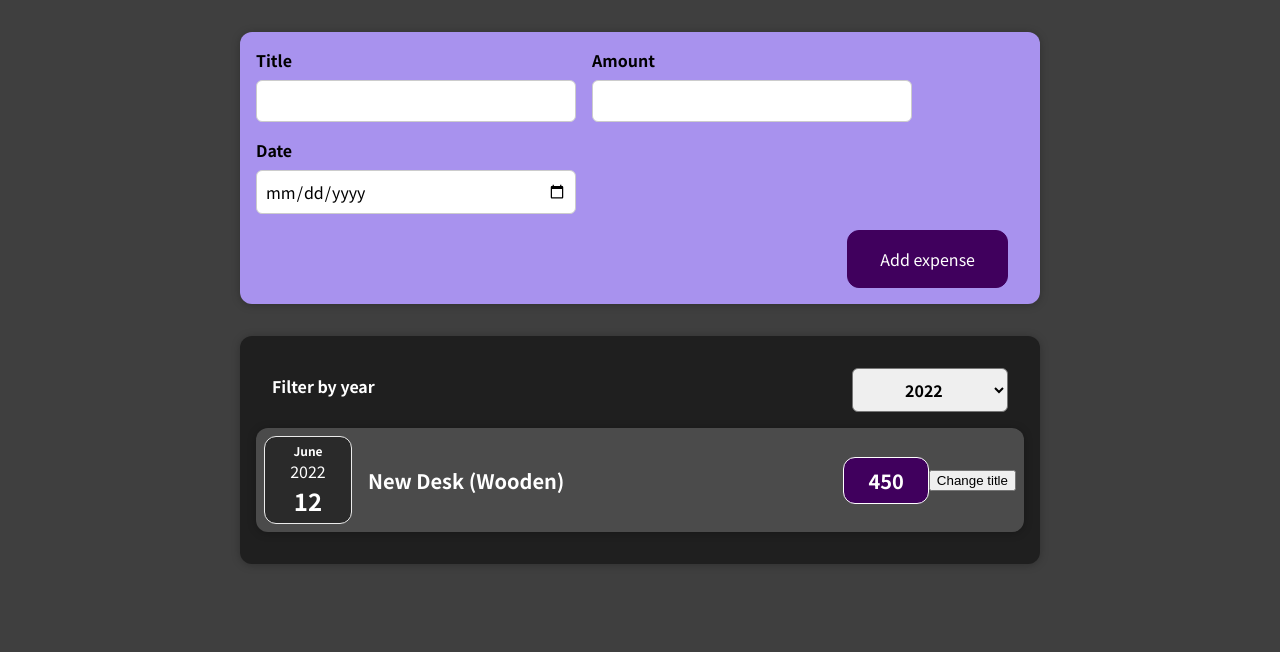
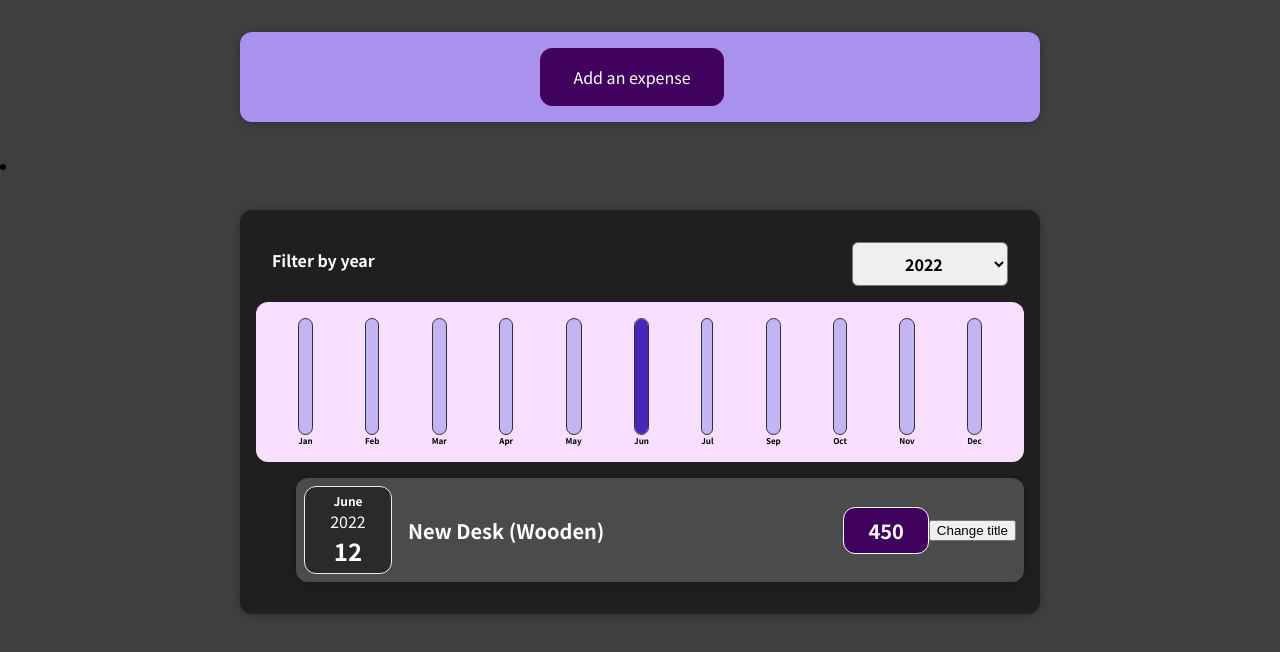
Before and after one commit to louniddampro/expense-tracker, a React (Create React App) app: page / in a window 1280 px wide. Shown: the top 652 px of the page. Built offline with nearby package versions, Linux system fonts and the light colour scheme.

Commit message:
[+] Chart Component add
End of project

```diff
--- a/src/App.js
+++ b/src/App.js
@@ -20,12 +20,17 @@ const App = () => {
 				amount: 94.12,
 				date: new Date(2020, 7, 14),
 			},
-			{ id: 'e2', title: 'New TV', amount: 799.49, date: new Date(2021, 2, 12) },
+			{
+				id: 'e2',
+				title: 'New TV',
+				amount: 799.49,
+				date: new Date(2021, 2, 12)
+			},
 			{
 				id: 'e3',
 				title: 'Car Insurance',
 				amount: 294.67,
-				date: new Date(2021, 2, 28),
+				date: new Date(2021, 3, 28),
 			},
 			{
 				id: 'e4',
--- /dev/null
+++ b/src/components/Chart/Chart.js
@@ -0,0 +1,24 @@
+import "../../style/Chart.css"
+import ChartBar from "./ChartBar"
+
+const Chart = (props) => {
+	const {dataPoints} = props
+	const dataPointValues = dataPoints.map(dataPoint => dataPoint.value)
+	const totalMaximum = Math.max(...dataPointValues)
+	return(
+		<div className="chart">
+			{
+				dataPoints.map(dataPoint =>
+				(<ChartBar
+					key={dataPoint.label}
+					value={dataPoint.value}
+					maxValue={totalMaximum}
+					label={dataPoint.label}
+				/>)
+				)
+			}
+		</div>
+	)
+}
+
+export default Chart
--- /dev/null
+++ b/src/components/Chart/ChartBar.js
@@ -0,0 +1,24 @@
+import "../../style/ChartBar.css"
+
+const ChartBar = (props) => {
+
+	//props
+	const {value, maxValue, label} = props
+
+	//State
+	let barFillHeight = "0%"
+
+	if (maxValue > 0)
+		barFillHeight = Math.round((value / maxValue) * 100) + '%';
+
+	return(
+		<div className="chart-bar">
+			<div className="chart-bar__inner">
+				<div className="chart-bar__fill" style={{ height: barFillHeight }}></div>
+			</div>
+			<div className="chart-bar__label">{label}</div>
+		</div>
+	)
+}
+
+export default ChartBar
--- a/src/components/Expenses/Expenses.js
+++ b/src/components/Expenses/Expenses.js
@@ -3,6 +3,8 @@ import "../../style/Expenses.css"
 import Card from "../UI/Card"
 import ExpenseItem from "./ExpenseItems"
 import ExpensesFilter from "./ExpensesFilter";
+import ExpensesList from "./ExpensesList";
+import ExpensesChart from "./ExpensesChart";
 
 const Expenses = (props) => {
 
@@ -11,18 +13,16 @@ const Expenses = (props) => {
 
 	//States
 	const [filteredYear, setFilteredYear] = useState("2022")
+	let filteredArray = expensesArray.filter(item =>  (item.date.getFullYear().toString() === filteredYear))
 
 	return(
-		<div>
+		<li>
 			<Card className="expenses">
 				<ExpensesFilter filteredYear={filteredYear} onSetFilteredYear={setFilteredYear} />
-				 {
-					expensesArray.filter(item =>  (item.date.getFullYear().toString() === filteredYear)).map((item) => (
-						<ExpenseItem key={item.id} expense={item} />
-					))
-				  }
+				<ExpensesChart expenses={filteredArray} />
+				<ExpensesList filteredYear={filteredYear} expensesArray={expensesArray} />
 			</Card>
-		</div>
+		</li>
 	)
 }
 
--- /dev/null
+++ b/src/components/Expenses/ExpensesChart.js
@@ -0,0 +1,26 @@
+import Chart from "../Chart/Chart"
+
+const ExpensesChart = (props) => {
+
+	const chartDataPoints = [
+		{label: "Jan", value: 0},
+		{label: "Feb", value: 0},
+		{label: "Mar", value: 0},
+		{label: "Apr", value: 0},
+		{label: "May", value: 0},
+		{label: "Jun", value: 0},
+		{label: "Jul", value: 0},
+		{label: "Sep", value: 0},
+		{label: "Oct", value: 0},
+		{label: "Nov", value: 0},
+		{label: "Dec", value: 0}
+	]
+	for (const expense of props.expenses) {
+		const expenseMonth = expense.date.getMonth()
+		chartDataPoints[expenseMonth].value += expense.amount
+	}
+
+	return <Chart dataPoints={chartDataPoints} />
+}
+
+export default ExpensesChart
--- /dev/null
+++ b/src/components/Expenses/ExpensesList.js
@@ -0,0 +1,24 @@
+import "../../style/ExpensesList.css"
+import ExpenseItem from "./ExpenseItems"
+
+const ExpensesList = (props) => {
+
+	const {filteredYear, expensesArray} = props
+
+	return(
+		<div>
+			{
+				expensesArray.filter(item =>  (item.date.getFullYear().toString() === filteredYear)).length === 0 ?
+				<p style={{ color: "white" }}>No expenses in {filteredYear}</p>
+				:
+				expensesArray.filter(item =>  (item.date.getFullYear().toString() === filteredYear)).map((item) => (
+					<ul className="expense-list" key={item.id}>
+						<ExpenseItem key={item.id} expense={item} />
+					</ul>
+				))
+			}
+		</div>
+	)
+}
+
+export default ExpensesList
--- a/src/components/NewExpense/ExpenseForm.js
+++ b/src/components/NewExpense/ExpenseForm.js
@@ -4,7 +4,14 @@ import '../../style/ExpenseForm.css'
 const ExpenseForm = (props) => {
 
 	//Props
-	const {newExpenseHandler, newExpense, addExpense, expenseDate, onExpenseDateChange} = props
+	const {
+		newExpenseHandler,
+		newExpense,
+		addExpense,
+		// expenseDate,
+		onExpenseDateChange,
+		onShowForm
+		} = props
 
 	//States
 	const [formatDate, setFormatDate] = useState("")
@@ -44,7 +51,8 @@ const ExpenseForm = (props) => {
 				</div>
 			</div>
 			<div className='new-expense__actions'>
-				<button type="submit" onClick={e => { {newExpenseHandler(e); setFormatDate("")} }}>Add expense</button>
+				<button onClick={() => {onShowForm(false)}}>Cancel</button>
+				<button type="submit" onClick={e => { {newExpenseHandler(e); setFormatDate("")}; onShowForm(false) }}>Add expense</button>
 			</div>
 		</form>
 	)
--- a/src/components/NewExpense/NewExpense.js
+++ b/src/components/NewExpense/NewExpense.js
@@ -1,14 +1,31 @@
 import '../../style/NewExpense.css'
 import ExpenseForm from './ExpenseForm'
+import { useState } from 'react'
+
 
 const NewExpense = (props) => {
 
 	//Props
 	const {newExpenseHandler, newExpense, addExpense, expenseDate, onExpenseDateChange} = props
 
+	//states
+	const [showForm, setShowForm] = useState(false)
+
+
 	return(
 		<div className='new-expense'>
-			<ExpenseForm newExpenseHandler={(e) => {newExpenseHandler(e)} } newExpense={newExpense} addExpense={addExpense} onExpenseDateChange={onExpenseDateChange}  />
+			{
+				showForm ?
+				<ExpenseForm
+				newExpenseHandler={(e) => {newExpenseHandler(e)} }
+				newExpense={newExpense}
+				addExpense={addExpense}
+				showForm={showForm}
+				onShowForm={setShowForm}
+				onExpenseDateChange={onExpenseDateChange} />
+				:
+				<button onClick={() => {setShowForm(true)}}>Add an expense</button>
+			}
 		</div>
 	)
 }
--- /dev/null
+++ b/src/style/Chart.css
@@ -0,0 +1,9 @@
+.chart {
+    padding: 1rem;
+    border-radius: 12px;
+    background-color: #f8dfff;
+    text-align: center;
+    display: flex;
+    justify-content: space-around;
+    height: 10rem;
+  }
--- /dev/null
+++ b/src/style/ChartBar.css
@@ -0,0 +1,30 @@
+.chart-bar {
+    height: 100%;
+    display: flex;
+    flex-direction: column;
+    align-items: center;
+  }
+
+  .chart-bar__inner {
+    height: 100%;
+    width: 100%;
+    border: 1px solid #313131;
+    border-radius: 12px;
+    background-color: #c3b4f3;
+    overflow: hidden;
+    display: flex;
+    flex-direction: column;
+    justify-content: flex-end;
+  }
+
+  .chart-bar__fill {
+    background-color: #4826b9;
+    width: 100%;
+    transition: all 0.3s ease-out;
+  }
+
+  .chart-bar__label {
+    font-weight: bold;
+    font-size: 0.5rem;
+    text-align: center;
+  }
--- /dev/null
+++ b/src/style/ExpensesList.css
@@ -0,0 +1,9 @@
+.expenses-list {
+    list-style: none;
+    padding: 0;
+  }
+
+  .expenses-list__fallback {
+    color: white;
+    text-align: center;
+  }
```
